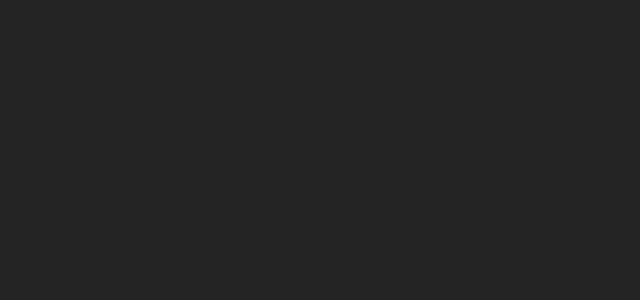
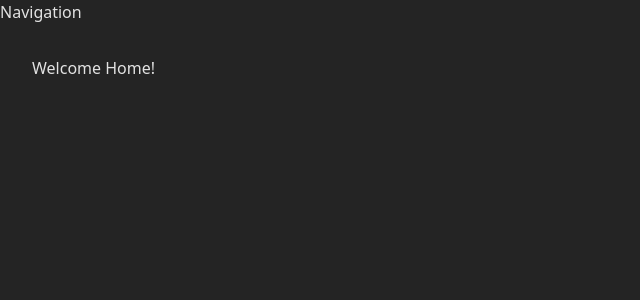
Before and after one commit to chencsi/chencsi.github.io, a React (Vite) app: page / in a window 1280 px wide. Shown: the top 300 px of the page, without its empty margins (0-640 px from the left). Built offline with nearby package versions, Linux system fonts and the light colour scheme.

Commit message:
create and use routes

```diff
--- a/src/App.jsx
+++ b/src/App.jsx
@@ -1,10 +1,8 @@
+import { RouterProvider } from "react-router-dom"
+import { routers } from "./routes"
+
 function App() {
-
-  return (
-    <>
-
-    </>
-  )
+  return <RouterProvider router={routers} />
 }
 
 export default App
--- /dev/null
+++ b/src/components/layout/index.jsx
@@ -0,0 +1,15 @@
+import { Outlet } from "react-router-dom";
+import Navigation from "./Navigation";
+
+const Layout = () => {
+    return (
+        <div className="w-full h-full overflow-hidden">
+            <Navigation />
+            <div className="p-8">
+                <Outlet />
+            </div>
+        </div>
+    )
+}
+
+export default Layout;
--- /dev/null
+++ b/src/routes.jsx
@@ -0,0 +1,21 @@
+import { createBrowserRouter } from "react-router-dom";
+import Home from "./views/Home";
+import Layout from "./components/Layout";
+import NotFound from "./views/NotFound";
+
+export const routers = createBrowserRouter([
+	{
+		path: "/",
+		element: <Layout />,
+		children: [
+			{
+				index: true,
+				element: <Home />,
+			},
+		],
+	},
+	{
+		path: "*",
+		element: <NotFound />,
+	},
+]);
```
